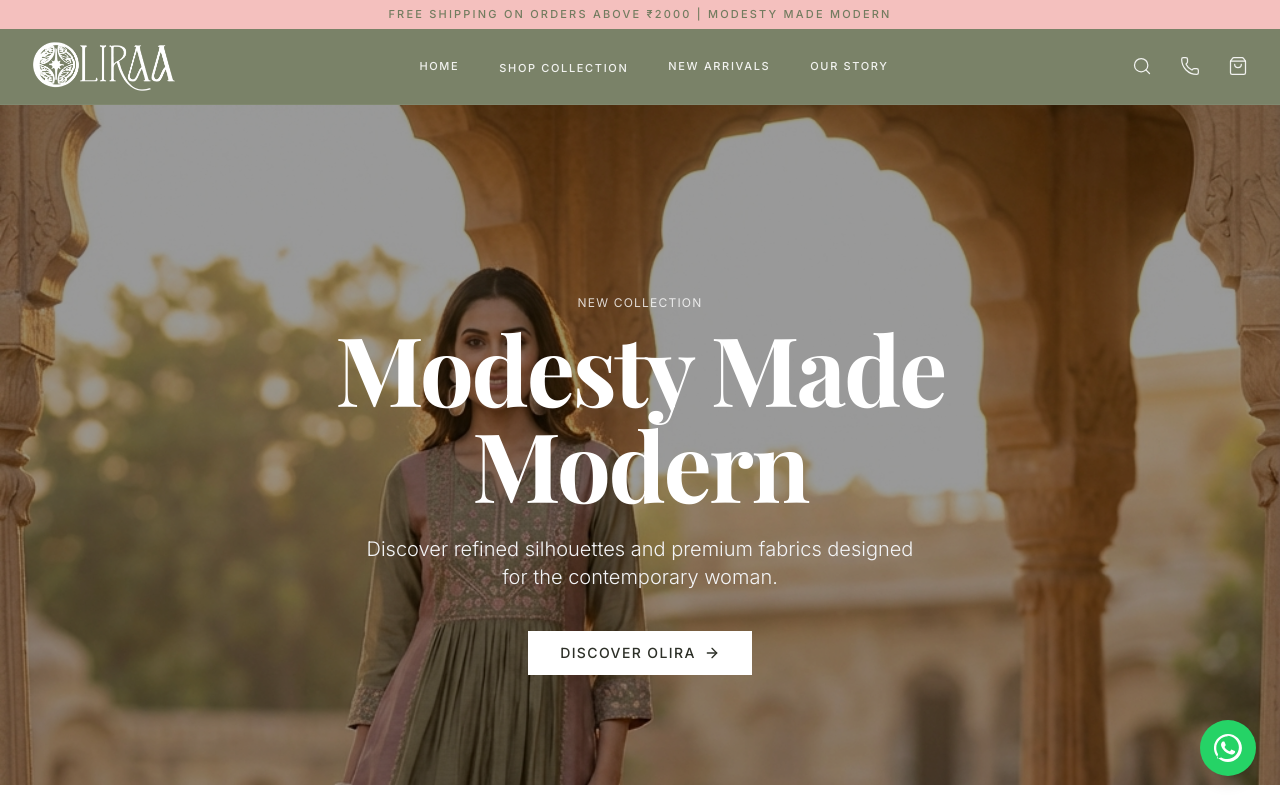
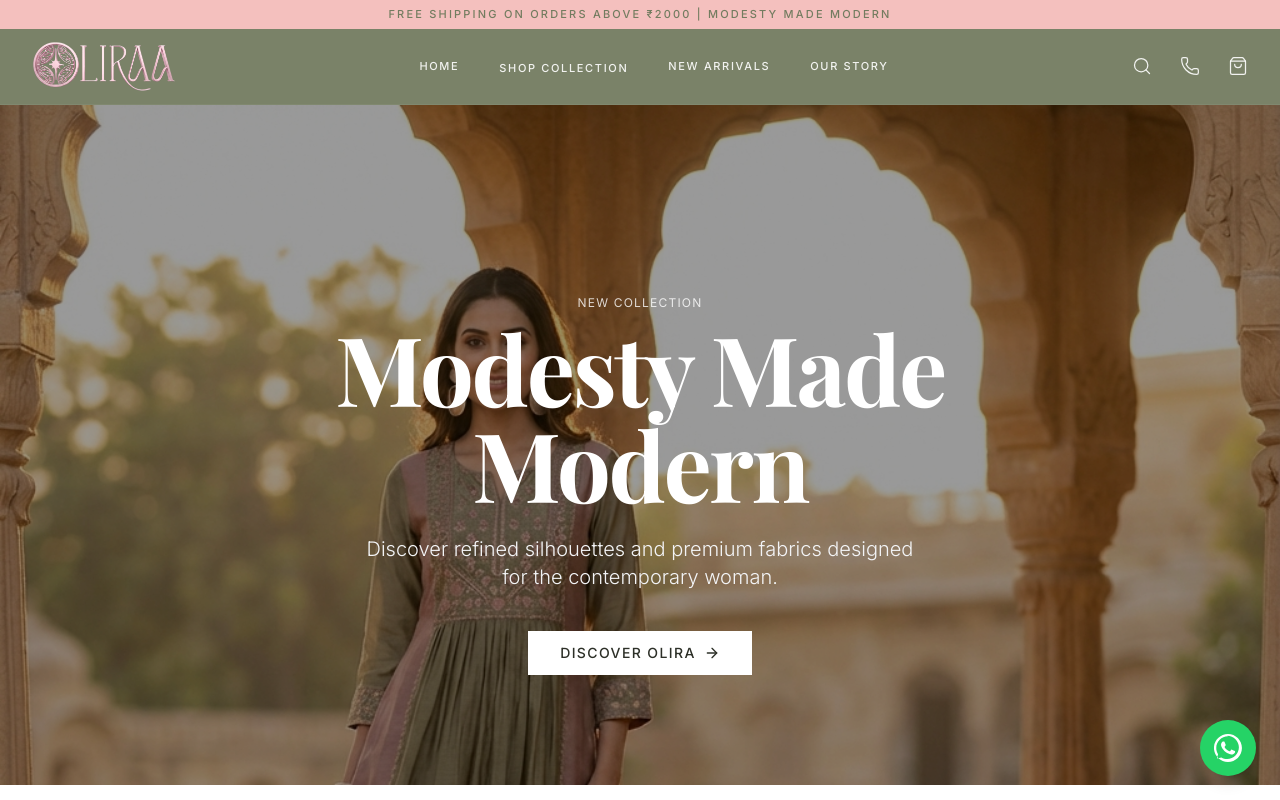
Before and after one commit to palanidurai9/Olira-website, a React (Vite) app: page / in a window 1280 px wide. Shown: the top 800 px of the page. Built offline with nearby package versions, Linux system fonts and the light colour scheme; a web font is replaced by a local one.

Commit message:
change the header logo sytles

```diff
--- a/src/components/Header.tsx
+++ b/src/components/Header.tsx
@@ -39,7 +39,7 @@ const Header: React.FC = () => {
 
                     {/* Logo - Centered Mobile, Left Desktop */}
                     <Link to="/" className="w-28 md:w-36 opacity-100 hover:opacity-90 transition-opacity">
-                        <img src="/src/assets/olira-text-logo.png" alt="OLIRA" className="w-full h-auto object-contain brightness-0 invert" />
+                        <img src="/src/assets/olira-text-logo.png" alt="OLIRA" className="w-full h-auto object-contain " />
                     </Link>
 
                     {/* Desktop Navigation - Editorial Style */}
```
